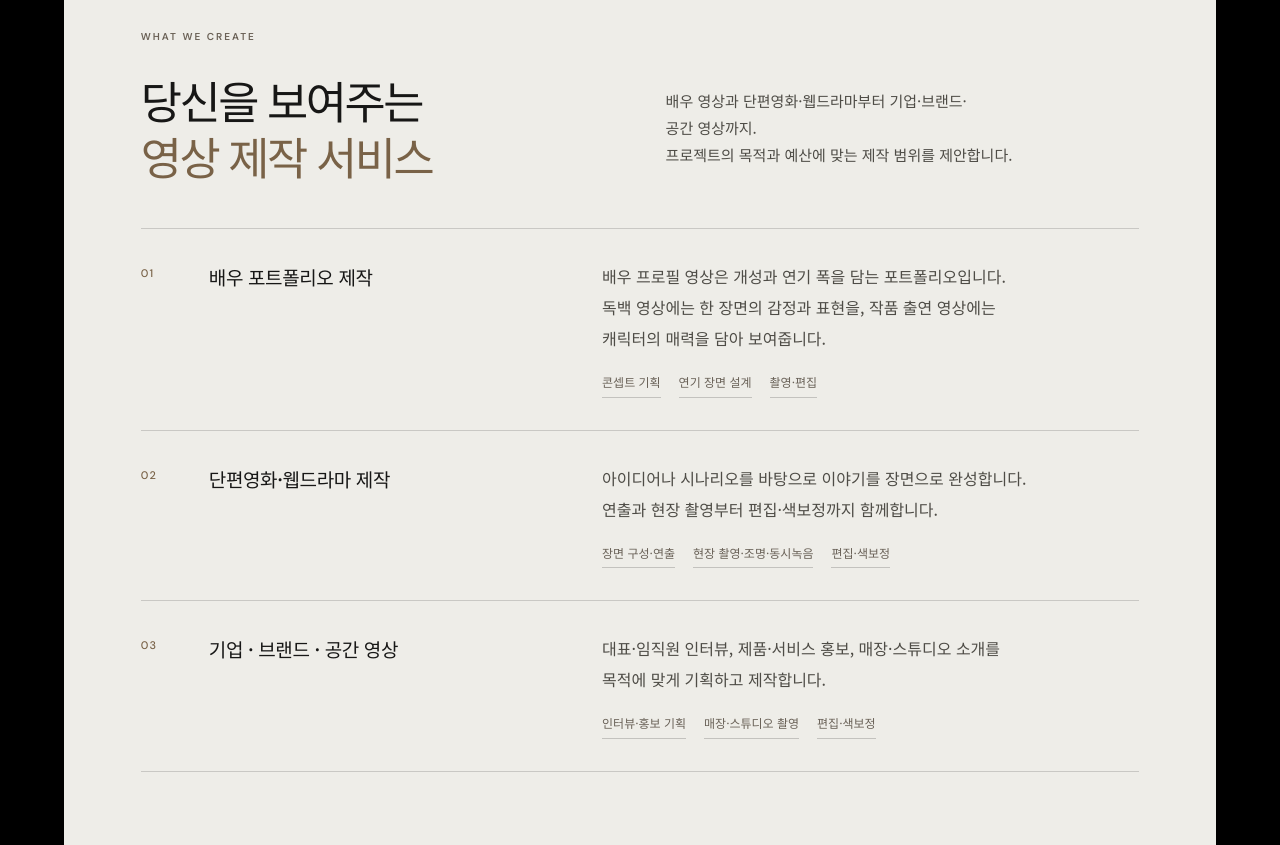
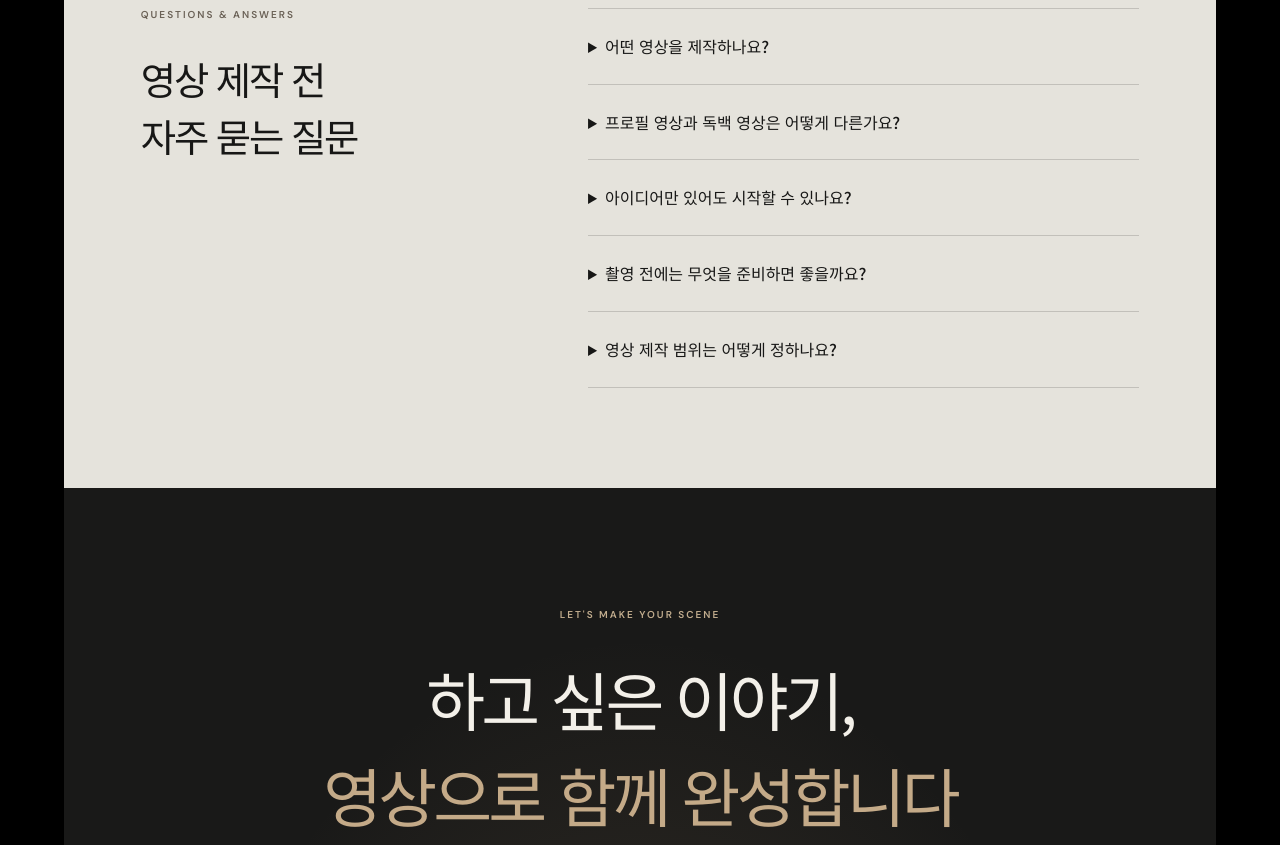
Before and after one commit to gimiyoni6378-dot/productco, a plain HTML site: page index.html in a window 1280 px wide. Shown: the part 4420-5265 px from the top of the page. Drawn offline with Linux system fonts and the light colour scheme.

Commit message:
Remove duplicate services section

```diff
--- a/index.html
+++ b/index.html
@@ -89,7 +89,7 @@
       {
         "@type": "Question",
         "name": "어떤 영상을 제작하나요?",
-        "acceptedAnswer": {"@type": "Answer", "text": "배우 영상·연기도감, 단편영화·웹드라마, 기업 인터뷰, 브랜드 홍보, 공간 영상을 제작합니다. 콘셉트 기획부터 촬영·편집·색보정까지 영상의 목적에 맞춰 함께합니다. 서비스에서 제작 범위를 확인할 수 있습니다."}
+        "acceptedAnswer": {"@type": "Answer", "text": "배우 영상·연기도감, 단편영화·웹드라마, 기업 인터뷰, 브랜드 홍보, 공간 영상을 제작합니다. 콘셉트 기획부터 촬영·편집·색보정까지 영상의 목적에 맞춰 함께합니다. 프로그램·가격표에서 자세한 내용을 확인할 수 있습니다."}
       },
       {
         "@type": "Question",
@@ -110,11 +110,6 @@
         "@type": "Question",
         "name": "영상 제작 범위는 어떻게 정하나요?",
         "acceptedAnswer": {"@type": "Answer", "text": "영상의 목적과 콘셉트를 먼저 살펴봅니다. 이를 바탕으로 기획, 대본·콘티, 로케이션, 촬영, 편집과 색보정 중 필요한 범위를 함께 정합니다."}
-      },
-      {
-        "@type": "Question",
-        "name": "영상 제작 비용은 어떻게 되나요?",
-        "acceptedAnswer": {"@type": "Answer", "text": "배우 영상은 1인 독백 8만 원, 베이직 1인 10만 원·2인 20만 원, 프리미엄 1인 20만 원·2인 35만 원입니다. 기업·브랜드·공간 영상은 50만 원부터, 단편영화·웹드라마 제작은 100만 원부터이며 촬영 장소 대관료는 별도입니다."}
       }
     ]
   }
@@ -268,41 +263,13 @@
       </div>
     </section>
 
-    <section class="services section-wrap" id="services" aria-labelledby="services-title">
-      <p class="eyebrow dark">WHAT WE CREATE</p>
-      <div class="services-head">
-        <h2 id="services-title"><span>당신을 보여주는</span><em>영상 제작 서비스</em></h2>
-        <p class="services-lead">배우 영상과 단편영화·웹드라마부터 기업·브랜드·공간 영상까지.<br class="copy-break">프로젝트의 목적과 예산에 맞는 제작 범위를 제안합니다.</p>
-      </div>
-      <div class="service-list">
-        <article class="service-item">
-          <span class="service-number">01</span>
-          <h3>배우 포트폴리오 제작</h3>
-          <p class="service-summary">배우 프로필 영상은 개성과 연기 폭을 담는 포트폴리오입니다. 독백 영상에는 한 장면의 감정과 표현을, 작품 출연 영상에는 캐릭터의 매력을 담아 보여줍니다.</p>
-          <ul class="service-details"><li>콘셉트 기획</li><li>연기 장면 설계</li><li>촬영·편집</li></ul>
-        </article>
-        <article class="service-item">
-          <span class="service-number">02</span>
-          <h3>단편영화·웹드라마 제작</h3>
-          <p class="service-summary">아이디어나 시나리오를 바탕으로 이야기를 장면으로 완성합니다. 연출과 현장 촬영부터 편집·색보정까지 함께합니다.</p>
-          <ul class="service-details"><li>장면 구성·연출</li><li>현장 촬영·조명·동시녹음</li><li>편집·색보정</li></ul>
-        </article>
-        <article class="service-item">
-          <span class="service-number">03</span>
-          <h3>기업 · 브랜드 · 공간 영상</h3>
-          <p class="service-summary">대표·임직원 인터뷰, 제품·서비스 홍보, 매장·스튜디오 소개를 목적에 맞게 기획하고 제작합니다.</p>
-          <ul class="service-details"><li>인터뷰·홍보 기획</li><li>매장·스튜디오 촬영</li><li>편집·색보정</li></ul>
-        </article>
-      </div>
-    </section>
-
     <section class="faq section-wrap" id="faq" aria-labelledby="faq-title">
       <div class="faq-heading"><p class="eyebrow dark">QUESTIONS &amp; ANSWERS</p>
       <h2 id="faq-title"><span class="heading-line">영상 제작 전</span><span class="heading-line">자주 묻는 질문</span></h2></div>
       <div class="faq-list">
         <details>
           <summary>어떤 영상을 제작하나요?</summary>
-          <p>배우 영상·연기도감, 단편영화·웹드라마, 기업 인터뷰, 브랜드 홍보, 공간 영상을 제작합니다. 콘셉트 기획부터 촬영·편집·색보정까지 영상의 목적에 맞춰 함께합니다. <a href="#services">서비스</a>에서 제작 범위를 확인할 수 있습니다.</p>
+          <p>배우 영상·연기도감, 단편영화·웹드라마, 기업 인터뷰, 브랜드 홍보, 공간 영상을 제작합니다. 콘셉트 기획부터 촬영·편집·색보정까지 영상의 목적에 맞춰 함께합니다. <a href="#programs">프로그램·가격표</a>에서 내용을 확인할 수 있습니다.</p>
         </details>
         <details>
           <summary>프로필 영상과 독백 영상은 어떻게 다른가요?</summary>
@@ -319,10 +286,6 @@
         <details>
           <summary>영상 제작 범위는 어떻게 정하나요?</summary>
           <p>영상의 목적과 콘셉트를 먼저 살펴봅니다. 이를 바탕으로 기획, 대본·콘티, 로케이션, 촬영, 편집과 색보정 중 필요한 범위를 함께 정합니다.</p>
-        </details>
-        <details>
-          <summary>영상 제작 비용은 어떻게 되나요?</summary>
-          <p>배우 영상은 1인 독백 8만 원, 베이직 1인 10만 원·2인 20만 원, 프리미엄 1인 20만 원·2인 35만 원입니다. 기업·브랜드·공간 영상은 50만 원부터, 단편영화·웹드라마 제작은 100만 원부터이며 촬영 장소 대관료는 별도입니다.</p>
         </details>
       </div>
     </section>
```
